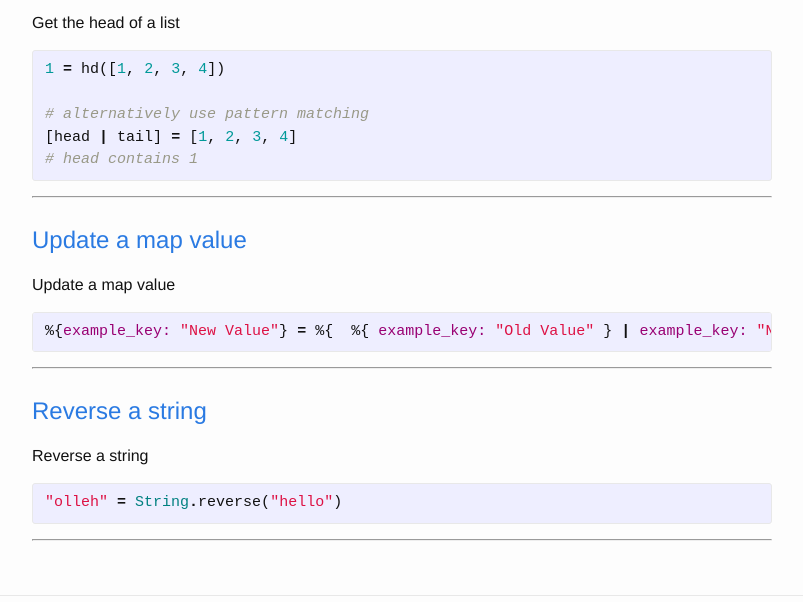
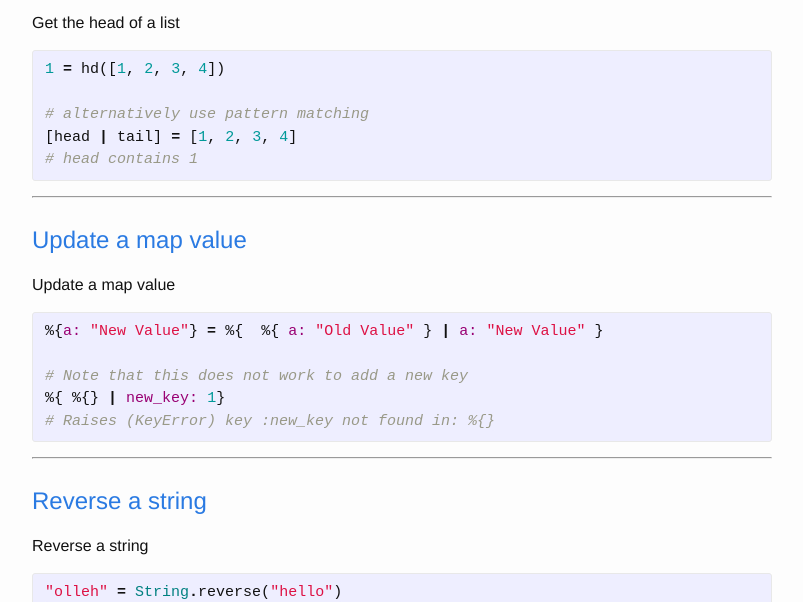
Before and after one commit to elixir-examples/elixir-examples.github.io, a Jekyll site: the page built from single-page.html, in a window 1280 px wide and 900 px high, scrolled down 34146 px, cut to the strip 0-602 px from the top of the window. Shown: the whole strip, without its empty margins (238-1041 px from the left). Built offline with Jekyll 4.4.1, drawn with Linux system fonts in a browser that asks for light colours; comment, search, counter and statistics services are not loaded.

Commit message:
Update update map value

```diff
--- a/_posts/2016-02-29-update-a-map-value.markdown
+++ b/_posts/2016-02-29-update-a-map-value.markdown
@@ -7,5 +7,9 @@ categories: map
 Update a map value
 
 {% highlight elixir %}
-%{example_key: "New Value"} = %{  %{ example_key: "Old Value" } | example_key: "New Value" }
+%{a: "New Value"} = %{  %{ a: "Old Value" } | a: "New Value" }
+
+# Note that this does not work to add a new key
+%{ %{} | new_key: 1}
+# Raises (KeyError) key :new_key not found in: %{}
 {% endhighlight %}
```
